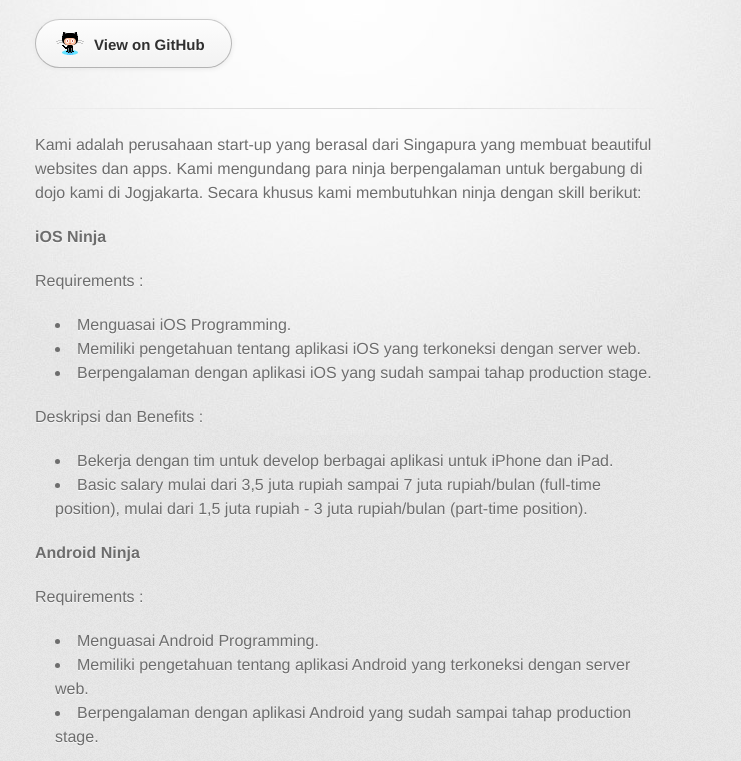
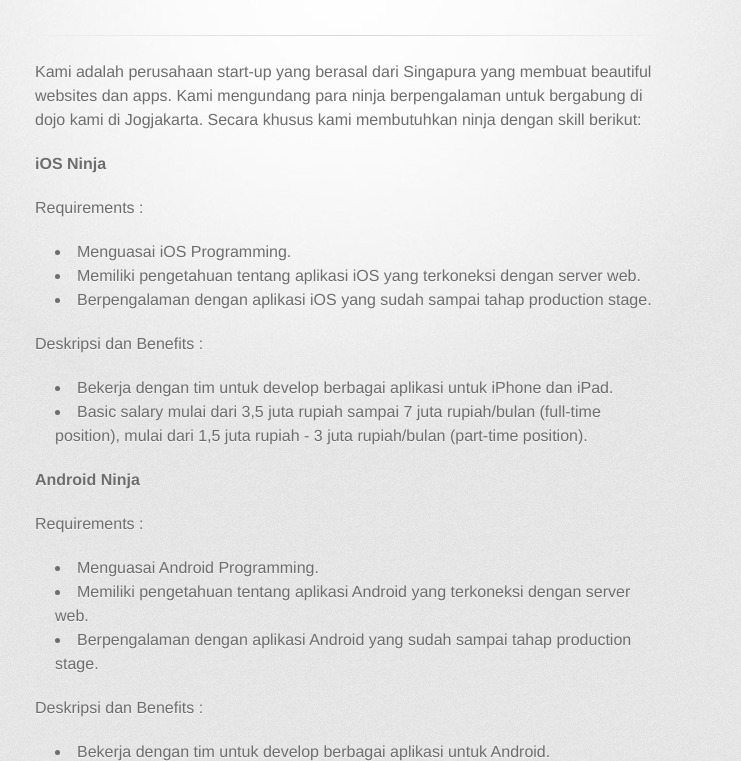
Before and after one commit to onesixoneeight/onesixoneeight.github.io, a plain HTML site: page index.html in a window 1280 px wide. Shown: the part 138-899 px from the top of the page, without its empty margins (295-1036 px from the left). Drawn offline with Linux system fonts and the light colour scheme; a web font is replaced by a local one.

Commit message:
Update index.html
remove view on github button

```diff
--- a/index.html
+++ b/index.html
@@ -22,9 +22,9 @@
           <h2>at 1.618 Design Studio</h2>
         </header>
 
-        <section id="downloads" class="clearfix">
+        <!--section id="downloads" class="clearfix">
           <a href="https://github.com/onesixoneeight" id="view-on-github" class="button"><span>View on GitHub</span></a>
-        </section>
+        </section-->
 
         <hr>
 
```
